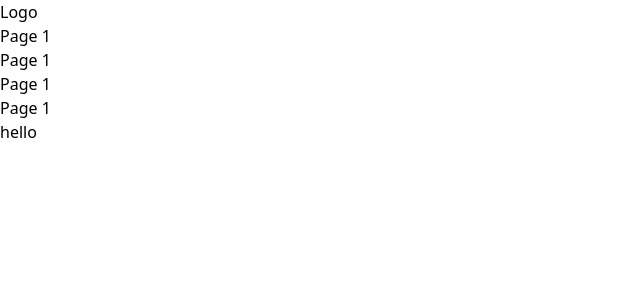
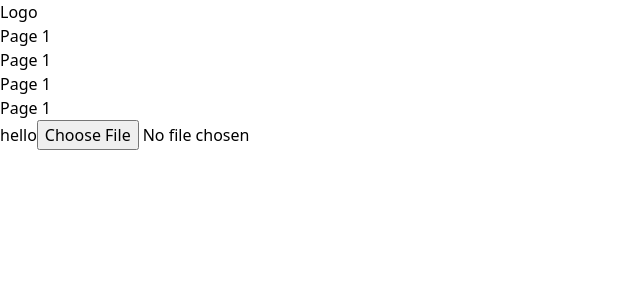
Before and after one commit to Ghersi75/SpringBootRefundProject1, a React (Vite) app in the folder frontend/: page / in a window 1280 px wide. Shown: the top 300 px of the page, without its empty margins (0-640 px from the left). Built offline with nearby package versions, Linux system fonts and the light colour scheme.

Commit message:
Added input type file and state storing the File. Experimenting with files on the frontend.

```diff
--- a/frontend/src/pages/Tickets.tsx
+++ b/frontend/src/pages/Tickets.tsx
@@ -1,7 +1,16 @@
+import { useState } from "react"
+
 export default function Tickets() {
+  const [img, setImg] = useState<File | null>();
+  console.log(img);
   return(
     <div className="bg-zinc-700 grow p-8">
       hello
+      <input onChange={(e) => {
+        if (e.target.files != null) {
+          setImg(e.target.files[0]);
+        }
+      }} type="file"/>
     </div>
   )
 }
```
